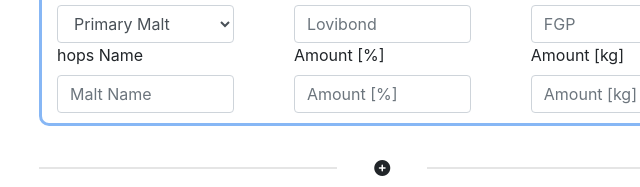
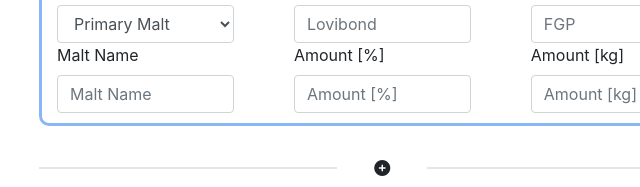
Before and after one commit to davidalbady/zaab-calc.github.io, a plain HTML site: page index.html in a window 1280 px wide. Both pictures are taken after a click on the element 693 px from the left and 267 px from the top of the page. Shown: the part 316-503 px from the top of the page, 311-951 px from the left. Drawn offline with nearby package versions, Linux system fonts and the light colour scheme; no server answers.

Commit message:
Fixed some typeos

```diff
--- a/index.html
+++ b/index.html
@@ -41,7 +41,7 @@
                             </select>
                         </div>
                         <div class="col-sm">
-                            <label for="maltName">hops Name</label>
+                            <label for="maltName">Malt Name</label>
                             <input type="text" class="form-control" id="maltName" placeholder="Malt Name">
                         </div>
                     </div>
```
